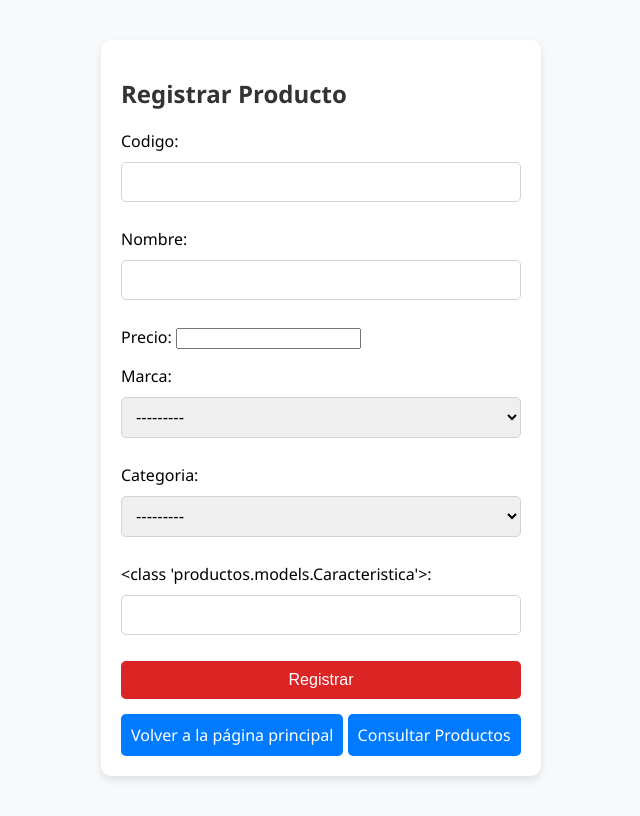
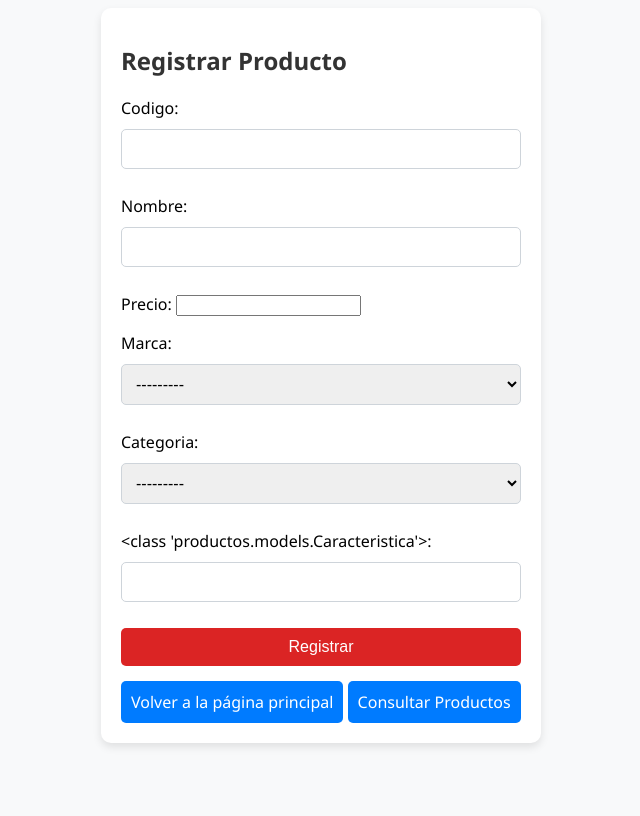
Before and after one commit to jrdmorales/ti2041-2024, a Django app: page /registro/ in a window 1280 px wide. Shown: the whole page, without its empty margins (319-959 px from the left). After the commit the page ends 747 px from the top, so only its background shows below. Run offline with Django 5.2, Linux system fonts and the light colour scheme; data that the repository does not hold is empty.

Commit message:
update css

```diff
--- a/Evaluaciones/Sumativa 1/gestion_productos/productos/static/css/registro.css
+++ b/Evaluaciones/Sumativa 1/gestion_productos/productos/static/css/registro.css
@@ -1,6 +1,6 @@
 
 body {
-    height: 100vh;
+
     display: flex;
     justify-content: center;
     align-items: center;
--- a/Evaluaciones/Sumativa 1/gestion_productos/productos/static/css/resultado.css
+++ b/Evaluaciones/Sumativa 1/gestion_productos/productos/static/css/resultado.css
@@ -1,5 +1,4 @@
 body {
-    height: 100vh;
     display: flex;
     justify-content: center;
     align-items: center;
```
